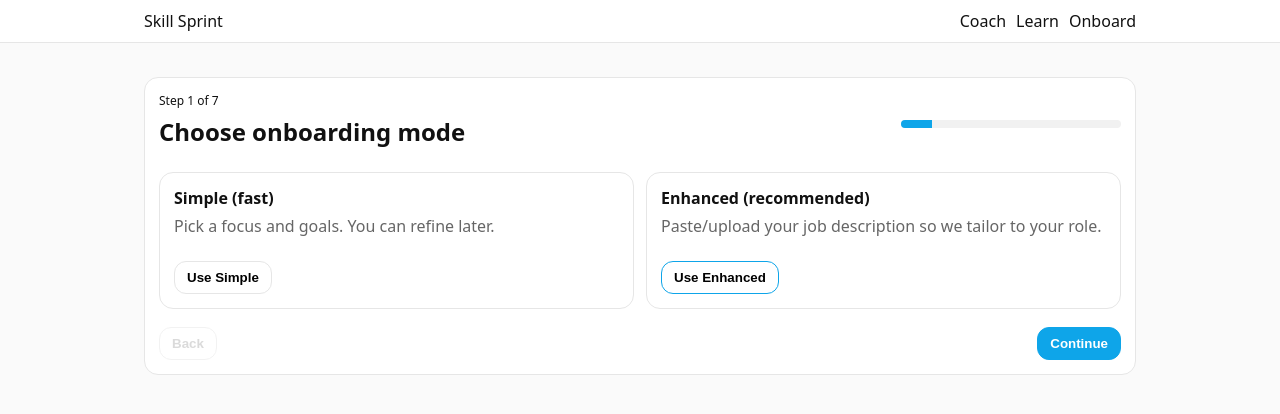
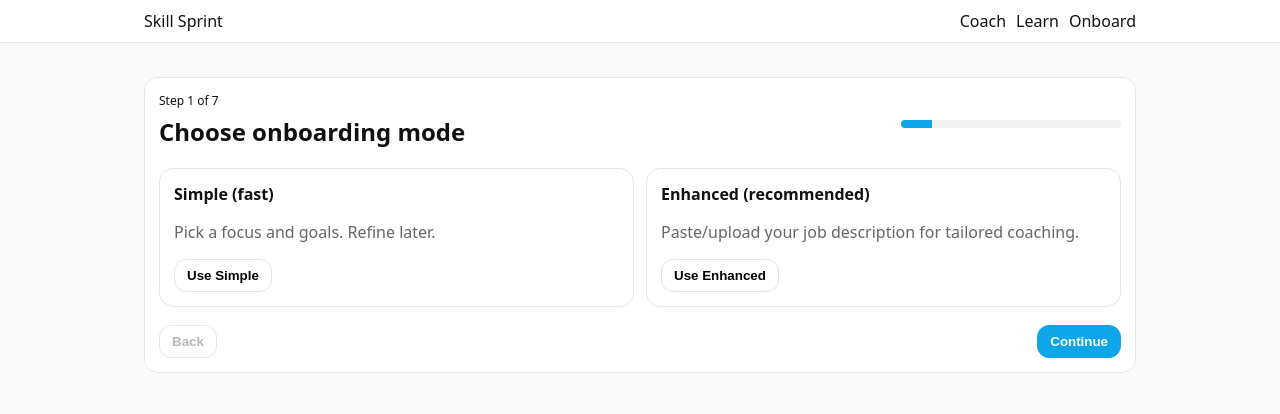
Before and after one commit to jammoody/skill-sprint, a Next.js app: page /onboarding in a window 1280 px wide. Shown: the top 414 px of the page. Built offline with nearby package versions, Linux system fonts and the light colour scheme.

Commit message:
Update onboarding.js

```diff
--- a/pages/onboarding.js
+++ b/pages/onboarding.js
@@ -1,121 +1,83 @@
 // pages/onboarding.js
 import { useMemo, useState } from 'react';
-import Nav from '../components/Nav';
-import { setProfile, getKPIs } from '../lib/store';
+import Nav from '@/components/Nav';
+import { setProfile, getKPIs } from '@/lib/store';
 
 const FOCUS = ['Marketing','E-commerce','Leadership','Operations','Sales','General'];
-const STYLE_OPTIONS = [
+const STYLE = [
   { key:'supportive', label:'Supportive', sub:'Encouraging and positive' },
   { key:'direct', label:'Direct', sub:'Clear and to the point' },
   { key:'analytical', label:'Analytical', sub:'Data-first and KPI-driven' }
 ];
-const AREA_LIBRARY = [
-  'Value proposition','Positioning','Lead gen','Email','Paid ads','SEO',
-  'Conversion rate','Pricing','Customer success','Churn','Hiring','Process',
-];
+const AREAS = ['Email','Paid ads','SEO','Conversion rate','Pricing','Analytics','Customer success','Process','Lead gen'];
 
-function extractFromJD(text=''){
-  const lower = text.toLowerCase();
-  const hits = [];
-  const map = {
-    marketing:['campaign','email','content','seo','brand','paid','ads','demand','lead'],
-    ecommerce:['product page','cart','checkout','aov','catalog','merchandising'],
-    leadership:['team','stakeholder','roadmap','kpi','strategy','cross-functional'],
-    operations:['process','sla','ops','workflow','efficiency','throughput'],
-    sales:['pipeline','crm','quota','prospect','closing','objection'],
-  };
-  const suggestions = new Set();
-  for (const [area, kws] of Object.entries(map)) {
-    if (kws.some(k=>lower.includes(k))) hits.push(area[0].toUpperCase()+area.slice(1));
-  }
-  if (lower.includes('email')) { suggestions.add('Email'); suggestions.add('Conversion rate'); }
-  if (lower.includes('seo')) suggestions.add('SEO');
-  if (lower.includes('ads') || lower.includes('paid')) suggestions.add('Paid ads');
-  if (lower.includes('pipeline') || lower.includes('quota')) suggestions.add('Lead gen');
-  if (lower.includes('process')) suggestions.add('Process');
-  return {
-    inferredFocus: hits[0] ? hits[0] : null,
-    areas: Array.from(suggestions)
-  };
+function fromJD(text=''){
+  const lower = text.toLowerCase(); const sug=new Set();
+  if (lower.includes('email')) {sug.add('Email');sug.add('Conversion rate');}
+  if (lower.includes('ads')||lower.includes('paid')) sug.add('Paid ads');
+  if (lower.includes('seo')) sug.add('SEO');
+  if (lower.includes('pipeline')||lower.includes('quota')) sug.add('Lead gen');
+  if (lower.includes('process')) sug.add('Process');
+  const focus = lower.includes('ecommerce') ? 'E-commerce'
+             : lower.includes('marketing') ? 'Marketing'
+             : null;
+  return { focus, areas:[...sug] };
 }
 
 export default function Onboarding(){
-  const [mode,setMode]=useState('enhanced'); // default to enhanced
+  const [mode,setMode]=useState('enhanced');
   const [step,setStep]=useState(0);
-
-  // shared
   const [focus,setFocus]=useState('Marketing');
   const [areas,setAreas]=useState([]);
-  const [goal1,setGoal1]=useState('');
-  const [goal2,setGoal2]=useState('');
-  const [goal3,setGoal3]=useState('');
+  const [goals,setGoals]=useState(['','','']);
   const [style,setStyle]=useState('analytical');
   const [minutes,setMinutes]=useState(10);
   const [companyWebsite,setCompanyWebsite]=useState('');
+  const [jd,setJD]=useState(''); const [jdFile,setJDFile]=useState('');
 
-  // enhanced
-  const [jd,setJD]=useState('');
-  const [jdFileName,setJDFileName]=useState('');
+  const steps = useMemo(()=>[
+    {title:'Choose onboarding mode', key:'mode'},
+    ...(mode==='enhanced' ? [
+      {title:'Paste or upload your job description', key:'jd'},
+      {title:'Review suggested focus & areas', key:'areas'},
+    ]: []),
+    {title:'Your company & focus', key:'focus'},
+    {title:'Top 3 goals (30 days)', key:'goals'},
+    {title:'Coach style & cadence', key:'style'},
+    {title:'Summary', key:'summary'},
+  ],[mode]);
+  const progress = ((step+1)/steps.length)*100;
 
-  const steps = useMemo(()=>{
-    const base = [
-      { title:'Choose onboarding mode', key:'mode' },
-      ...(mode==='enhanced'
-        ? [
-            { title:'Paste or upload your job description', key:'jd' },
-            { title:'Review suggested focus & areas', key:'areas' },
-          ]
-        : []),
-      { title:'Your company & focus', key:'focus' },
-      { title:'Top 3 goals (30 days)', key:'goals' },
-      { title:'Coach style & cadence', key:'style' },
-      { title:'Summary', key:'summary' },
-    ];
-    return base;
-  },[mode]);
+  function next(){ step<steps.length-1 ? setStep(step+1) : finish(); }
+  function back(){ if(step>0) setStep(step-1); }
 
-  const progress = ((step+1)/steps.length)*100;
-  const next = ()=> step<steps.length-1 ? setStep(step+1) : finish();
-  const back = ()=> step>0 && setStep(step-1);
-
-  function onJDChange(text){
+  function onJD(text){
     setJD(text);
-    const { inferredFocus, areas: recAreas } = extractFromJD(text);
-    if (inferredFocus) setFocus(inferredFocus);
-    if (recAreas?.length) setAreas(prev=>{
-      const s = new Set(prev); recAreas.forEach(a=>s.add(a)); return Array.from(s);
-    });
+    const { focus:f, areas:a } = fromJD(text);
+    if (f) setFocus(f);
+    if (a?.length) setAreas(prev=>Array.from(new Set([...prev,...a])));
   }
 
   async function onFile(e){
-    const f = e.target.files?.[0];
-    if (!f) return;
-    setJDFileName(f.name);
-    if (f.type.startsWith('text/')) {
-      const txt = await f.text();
-      onJDChange(txt);
-    } else {
-      alert('For now, please upload .txt or paste your JD text. (PDF support coming soon)');
-    }
+    const f = e.target.files?.[0]; if(!f) return; setJDFile(f.name);
+    if (f.type.startsWith('text/')) onJD(await f.text());
+    else alert('Upload .txt for now (paste text if PDF).');
   }
 
-  function toggleArea(a){
-    setAreas(prev => prev.includes(a) ? prev.filter(x=>x!==a) : [...prev, a]);
-  }
+  function toggleArea(a){ setAreas(prev=>prev.includes(a) ? prev.filter(x=>x!==a) : [...prev,a]); }
+  function setGoal(i,val){ const g=[...goals]; g[i]=val; setGoals(g); }
 
   function finish(){
-    const goals = [goal1,goal2,goal3].filter(Boolean);
-    const profile = {
+    const gs = goals.filter(Boolean);
+    setProfile({
       focus:[focus],
       areas,
       coachStyle:style,
-      constraints:{ minutesPerDay:Number(minutes) },
-      goals30d: goals,
-      goal30d: goals[0] || 'Make visible progress',
-      jobDescription: jd ? { text: jd, fileName: jdFileName || null } : null,
+      constraints:{minutesPerDay:Number(minutes)},
+      goals30d: gs, goal30d: gs[0] || 'Make visible progress',
+      jobDescription: jd ? { text: jd, fileName: jdFile || null } : null,
       companyWebsite: companyWebsite || null
-    };
-    setProfile(profile);
+    });
     if (!getKPIs().categories) localStorage.setItem('ss_kpis', JSON.stringify({categories:{}}));
     window.location.assign('/coach');
   }
@@ -126,25 +88,22 @@
       <main className="container">
         <div className="card" style={{marginTop:18}}>
           <div className="spaced">
-            <div>
-              <div className="small">Step {step+1} of {steps.length}</div>
-              <h2 style={{margin:'6px 0 8px 0'}}>{steps[step].title}</h2>
-            </div>
+            <div><div className="small">Step {step+1} of {steps.length}</div><h2 style={{margin:'6px 0 8px 0'}}>{steps[step].title}</h2></div>
             <div style={{minWidth:220}}><div className="progress"><span style={{width:`${progress}%`}}/></div></div>
           </div>
 
-          <div style={{marginTop:16}}>
+          <div style={{marginTop:12}}>
             {steps[step].key==='mode' && (
               <section className="row two">
                 <div className="card">
                   <b>Simple (fast)</b>
-                  <p className="help" style={{marginTop:6}}>Pick a focus and goals. You can refine later.</p>
-                  <button className="btn" style={{marginTop:8, borderColor: mode==='simple'?'var(--accent)':'var(--border)'}} onClick={()=>setMode('simple')}>Use Simple</button>
+                  <p className="help">Pick a focus and goals. Refine later.</p>
+                  <button className="btn" onClick={()=>setMode('simple')}>Use Simple</button>
                 </div>
                 <div className="card">
                   <b>Enhanced (recommended)</b>
-                  <p className="help" style={{marginTop:6}}>Paste/upload your job description so we tailor to your role.</p>
-                  <button className="btn" style={{marginTop:8, borderColor: mode==='enhanced'?'var(--accent)':'var(--border)'}} onClick={()=>setMode('enhanced')}>Use Enhanced</button>
+                  <p className="help">Paste/upload your job description for tailored coaching.</p>
+                  <button className="btn" onClick={()=>setMode('enhanced')}>Use Enhanced</button>
                 </div>
               </section>
             )}
@@ -152,25 +111,23 @@
             {steps[step].key==='jd' && (
               <section className="row two">
                 <div className="card">
-                  <b>Paste job description (or responsibilities)</b>
-                  <textarea className="textarea" placeholder="Paste the JD text here…" value={jd} onChange={e=>onJDChange(e.target.value)} />
-                  <p className="help" style={{marginTop:6}}>We scan for signals (e.g., “email”, “pipeline”, “process”) to pre-fill focus and areas.</p>
+                  <b>Paste job description</b>
+                  <textarea className="textarea" placeholder="Paste text…" value={jd} onChange={e=>onJD(e.target.value)} />
+                  <p className="help">We detect signals (email/SEO/ads/process) to prefill focus & areas.</p>
                 </div>
                 <div className="card">
                   <b>Upload (.txt for now)</b>
                   <input className="input" type="file" accept=".txt,text/plain" onChange={onFile}/>
-                  {jdFileName && <p className="small" style={{marginTop:6}}>Uploaded: {jdFileName}</p>}
-                  <p className="help" style={{marginTop:8}}>PDF support coming soon — meanwhile, paste the text.</p>
+                  {jdFile && <p className="small" style={{marginTop:6}}>Uploaded: {jdFile}</p>}
                 </div>
               </section>
             )}
 
             {steps[step].key==='areas' && (
               <section>
-                <b>Suggested areas to focus</b>
-                <p className="help" style={{marginTop:6}}>These came from your job description. Toggle any you want.</p>
+                <b>Suggested areas</b>
                 <div className="inline" style={{marginTop:8}}>
-                  {AREA_LIBRARY.map(a=>(
+                  {AREAS.map(a=>(
                     <button key={a} className="btn btn-chip" onClick={()=>toggleArea(a)} style={{borderColor: areas.includes(a)?'var(--accent)':'var(--border)'}}>
                       {areas.includes(a)?'✓ ':''}{a}
                     </button>
@@ -182,21 +139,19 @@
             {steps[step].key==='focus' && (
               <section className="row two">
                 <div className="card">
-                  <b>Your company website (optional)</b>
+                  <b>Company website (optional)</b>
                   <input className="input" placeholder="https://yourcompany.com" value={companyWebsite} onChange={e=>setCompanyWebsite(e.target.value)} style={{marginTop:8}} />
-                  <p className="help" style={{marginTop:6}}>Helps tailor examples and suggestions to your industry.</p>
+                  <p className="help">Improves examples & suggestions.</p>
                 </div>
                 <div className="card">
                   <b>Your primary focus</b>
                   <div className="row" style={{gridTemplateColumns:'repeat(3,minmax(0,1fr))', marginTop:8}}>
                     {FOCUS.map(f=>(
-                      <button key={f} className="btn" onClick={()=>setFocus(f)}
-                        style={{borderColor: focus===f ? 'var(--accent)' : 'var(--border)', fontWeight: focus===f?800:600}}>
+                      <button key={f} className="btn" onClick={()=>setFocus(f)} style={{borderColor: focus===f ? 'var(--accent)' : 'var(--border)', fontWeight: focus===f?800:600}}>
                         {f}
                       </button>
                     ))}
                   </div>
-                  <p className="help" style={{marginTop:8}}>Used to seed your first coach reply and sprint suggestions.</p>
                 </div>
               </section>
             )}
@@ -204,22 +159,18 @@
             {steps[step].key==='goals' && (
               <section className="row two">
                 <div className="card">
-                  <b>Your top 3 goals (30 days)</b>
-                  <input className="input" placeholder="Goal 1 (e.g., Increase email revenue by 20%)" value={goal1} onChange={e=>setGoal1(e.target.value)} style={{marginTop:8}} />
-                  <input className="input" placeholder="Goal 2 (optional)" value={goal2} onChange={e=>setGoal2(e.target.value)} style={{marginTop:8}} />
-                  <input className="input" placeholder="Goal 3 (optional)" value={goal3} onChange={e=>setGoal3(e.target.value)} style={{marginTop:8}} />
+                  <b>Top 3 goals (30 days)</b>
+                  <input className="input" placeholder="Goal 1 (e.g., Increase email revenue by 20%)" value={goals[0]} onChange={e=>setGoal(0,e.target.value)} style={{marginTop:8}} />
+                  <input className="input" placeholder="Goal 2 (optional)" value={goals[1]} onChange={e=>setGoal(1,e.target.value)} style={{marginTop:8}} />
+                  <input className="input" placeholder="Goal 3 (optional)" value={goals[2]} onChange={e=>setGoal(2,e.target.value)} style={{marginTop:8}} />
                 </div>
                 <div className="card">
-                  <b>Inspiration (from JD & focus)</b>
+                  <b>Inspiration</b>
                   <div className="inline" style={{marginTop:8}}>
-                    {[
-                      ...(areas.includes('Email')?['Lift open rate','Improve CTR']:[]),
-                      ...(areas.includes('Conversion rate')?['Boost CVR','Fix drop-offs']:[]),
-                      ...(focus==='Sales'?['Grow pipeline','Shorten cycle']:[]),
-                      ...(focus==='Operations'?['Reduce SLA breaches','Automate workflow']:[]),
-                      ...(focus==='Leadership'?['Hire 1 key role','Define KPIs']:[]),
-                    ].concat(['Ship faster','Reduce churn']).slice(0,6).map(x=>(
-                      <button key={x} className="btn btn-chip" onClick={()=>{ if(!goal1) setGoal1(x); else if(!goal2) setGoal2(x); else setGoal3(x); }}>{x}</button>
+                    {['Lift open rate','Improve CTR','Boost CVR','Reduce churn','Increase AOV','Ship faster'].map(x=>(
+                      <button key={x} className="btn btn-chip" onClick={()=>{
+                        if(!goals[0]) setGoal(0,x); else if(!goals[1]) setGoal(1,x); else setGoal(2,x);
+                      }}>{x}</button>
                     ))}
                   </div>
                 </div>
@@ -231,11 +182,10 @@
                 <div className="card">
                   <b>Coach style</b>
                   <div className="row" style={{marginTop:8}}>
-                    {STYLE_OPTIONS.map(s=>(
+                    {STYLE.map(s=>(
                       <button key={s.key} className="btn" onClick={()=>setStyle(s.key)}
                         style={{display:'flex', flexDirection:'column', alignItems:'flex-start', gap:4, borderColor: style===s.key?'var(--accent)':'var(--border)'}}>
-                        <span style={{fontWeight:800}}>{s.label}</span>
-                        <span className="small">{s.sub}</span>
+                        <span style={{fontWeight:800}}>{s.label}</span><span className="small">{s.sub}</span>
                       </button>
                     ))}
                   </div>
@@ -243,7 +193,7 @@
                 <div className="card">
                   <b>Daily cadence</b>
                   <input className="input" type="number" min="5" max="60" value={minutes} onChange={e=>setMinutes(e.target.value)} style={{marginTop:8}}/>
-                  <p className="help" style={{marginTop:8}}>We’ll keep sprints to ~{minutes} minutes.</p>
+                  <p className="help">We’ll keep sprints to ~{minutes} minutes.</p>
                 </div>
               </section>
             )}
@@ -256,22 +206,22 @@
                     <li><b>Website:</b> {companyWebsite || '—'}</li>
                     <li><b>Focus:</b> {focus}</li>
                     <li><b>Areas:</b> {areas.length? areas.join(' • ') : '—'}</li>
-                    <li><b>Goals (30d):</b> {[goal1,goal2,goal3].filter(Boolean).join(' • ') || 'Make visible progress'}</li>
-                    <li><b>Coach style:</b> {STYLE_OPTIONS.find(s=>s.key===style)?.label || style}</li>
+                    <li><b>Goals (30d):</b> {goals.filter(Boolean).join(' • ') || 'Make visible progress'}</li>
+                    <li><b>Coach style:</b> {STYLE.find(s=>s.key===style)?.label || style}</li>
                     <li><b>Daily minutes:</b> {minutes}</li>
                     {jd && <li><b>JD provided:</b> yes</li>}
                   </ul>
                 </div>
                 <div className="card">
                   <b>What happens next</b>
-                  <p className="help">We’ll tailor your first coach answers and sprint suggestions to your role, website, and chosen areas.</p>
+                  <p className="help">Your coach will use this context to suggest sprints and answer live questions.</p>
                 </div>
               </section>
             )}
           </div>
 
           <div className="spaced" style={{marginTop:18}}>
-            <button className="btn" onClick={back} disabled={step===0} style={{opacity:step===0?.5:1}}>Back</button>
+            <button className="btn" onClick={back} disabled={step===0}>Back</button>
             <button className="btn btn-primary" onClick={next}>{step===steps.length-1?'Finish':'Continue'}</button>
           </div>
         </div>
```
